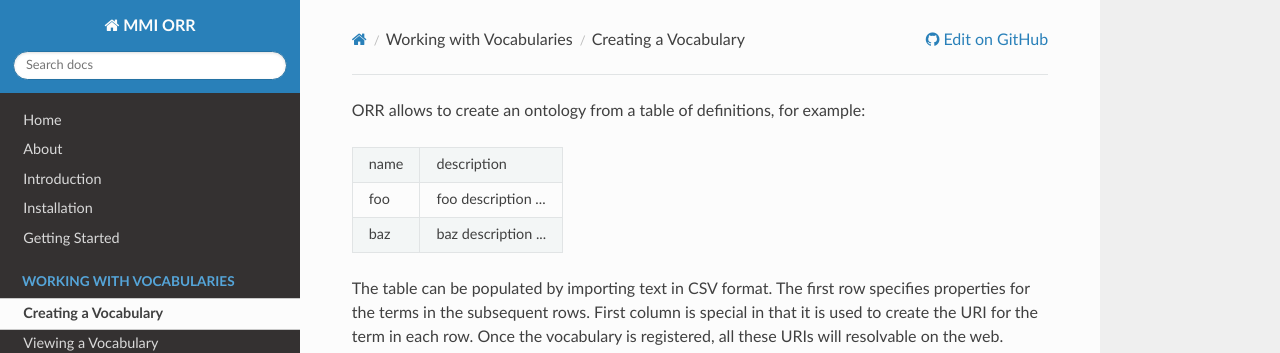
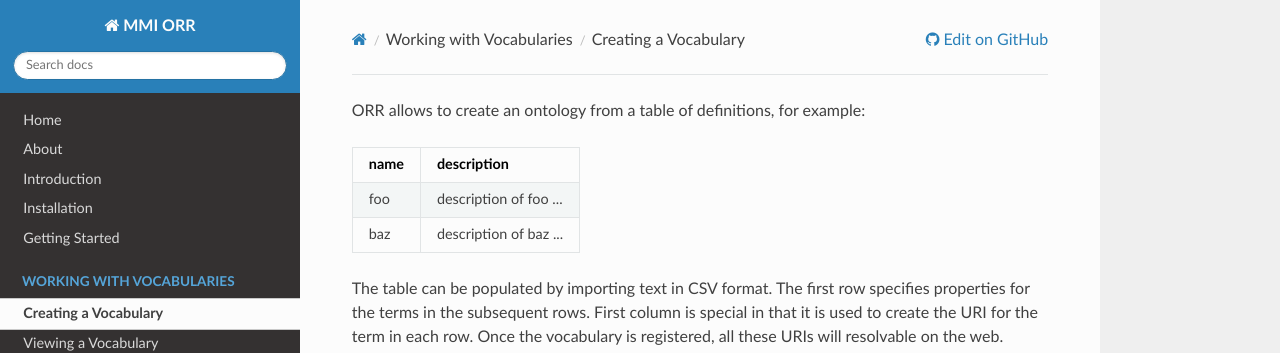
Before and after one commit to mmisw/mmiorr-docs, an MkDocs documentation site: the page built from docs/vocab/new.md, in a window 1280 px wide and 900 px high. Shown: the top 353 px of the window. Built offline with MkDocs 1.6.1, drawn with Linux system fonts in a browser that asks for light colours; nearby versions of some CDN libraries; old or Windows-style settings are respelled for this version of MkDocs.

Commit message:
minor: change html to markdown for table

```diff
--- a/docs/vocab/new.md
+++ b/docs/vocab/new.md
@@ -1,36 +1,10 @@
 ORR allows to create an ontology from a table of definitions, for example:
 
-<table border="1">
+|name|description|
+|-|-|
+| foo |description of foo ... |
+| baz |description of baz ... |
 
-<tbody>
-
-<tr>
-
-<td>name</td>
-
-<td>description</td>
-
-</tr>
-
-<tr>
-
-<td>foo</td>
-
-<td>foo description ...</td>
-
-</tr>
-
-<tr>
-
-<td>baz</td>
-
-<td>baz description ...</td>
-
-</tr>
-
-</tbody>
-
-</table>
 
 The table can be populated by importing text in CSV format. The first row specifies properties for the terms in the subsequent rows. First column is special in that it is used to create the URI for the term in each row. Once the vocabulary is registered, all these URIs will resolvable on the web.
 
```
